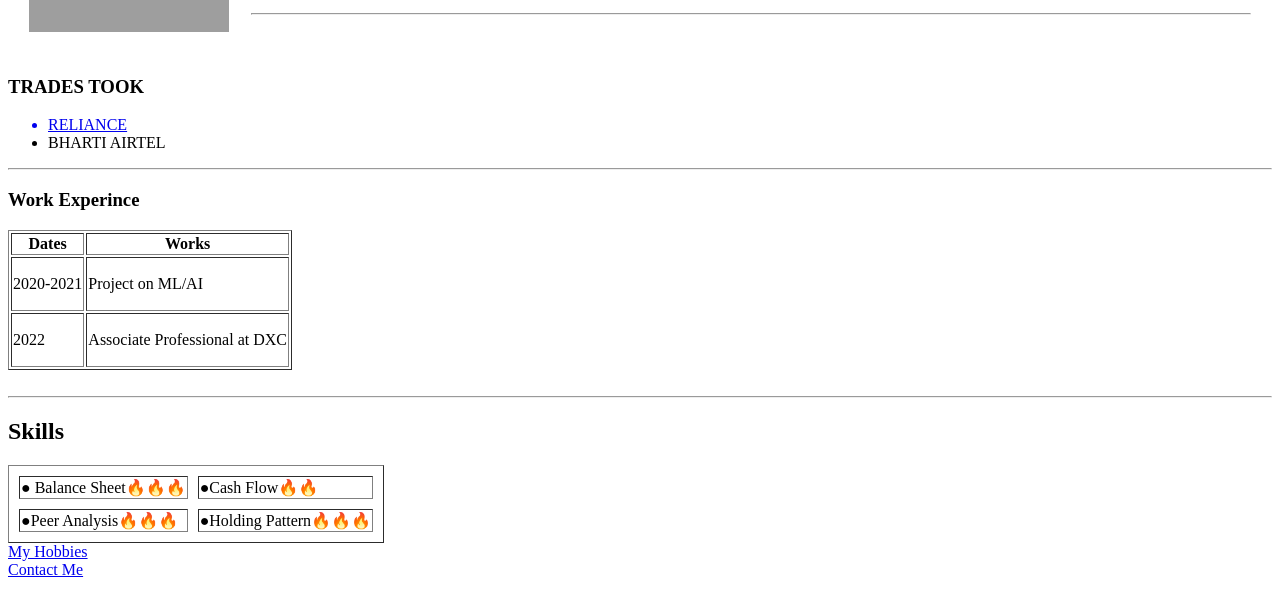
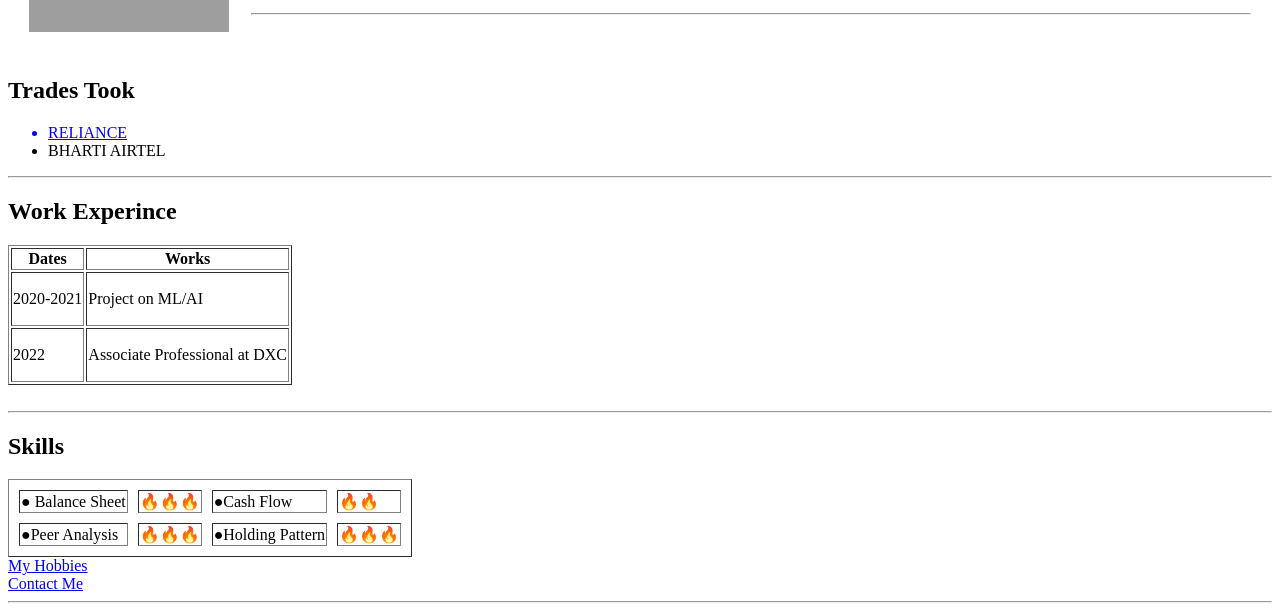
Before and after one commit to Vatsal2703/cv, a plain HTML site: page index.html in a window 1280 px wide. Shown: the part 197-808 px from the top of the page. Drawn offline with Linux system fonts and the light colour scheme; grey boxes are pictures that could not be loaded.

Commit message:
Update index.html

```diff
--- a/index.html
+++ b/index.html
@@ -3,10 +3,8 @@
 <html lang="en">
 <head>
     <meta charset="UTF-8">
-    <meta http-equiv="X-UA-Compatible" content="IE=edge">
-    <meta name="viewport" content="width=device-width, initial-scale=1.0">
     <title>Vatsal Personal Site</title>
-</head>
+    <link rel="stylesheet" href="/HTML_Personal Site/css/styles.css">
 <body>
     <table cellspacing="20">
         <tr>
@@ -23,14 +21,14 @@
         </tr>
     </table>
 
- <h3>TRADES TOOK</h3>
+ <h2>Trades Took</h2>
  <ul>
     <!--<img src="images/concor.png">-->
      <a href="https://kite.zerodha.com/chart/ext/tvc/NSE/RELIANCE/738561"><li>RELIANCE</li></a>
      <li>BHARTI AIRTEL</li>
 </ul>
 <hr>
-<h3>Work Experince</h3>
+<h2>Work Experince</h2>
     <table border="1">
         <thead>
             <tr>
@@ -55,17 +53,26 @@
 <h2>Skills</h2>
 <table border="1" cellspacing="10px" >
     <tr>
-        <td>● Balance Sheet🔥🔥🔥</td>
-
-        <td>●Cash Flow🔥🔥</td>
-    </tr>
+        <td>● Balance Sheet</td>
+        <td>🔥🔥🔥</td>
+            <td>●Cash Flow</td>
+            <td>🔥🔥</td>
     <tr>
-        <td>●Peer Analysis🔥🔥🔥 </td>
-        <td>●Holding Pattern🔥🔥🔥</td>
+        <td>●Peer Analysis</td>
+        <td>🔥🔥🔥</td>
+        <td>●Holding Pattern</td>
+        <td>🔥🔥🔥</td>
     </tr>
 </table>
-<a href="hobbies.html">My Hobbies</a>
-<br>
-<a href="contact.html">Contact Me</a>
+<tr>
+    <td><a href="hobbies.html">My Hobbies</a></td>
+    <br>
+    <td><a href="contact.html">Contact Me</a></td>
+    <hr>
+</tr>
+
+    </tr>
+
+
 </body>
 </html>
```
